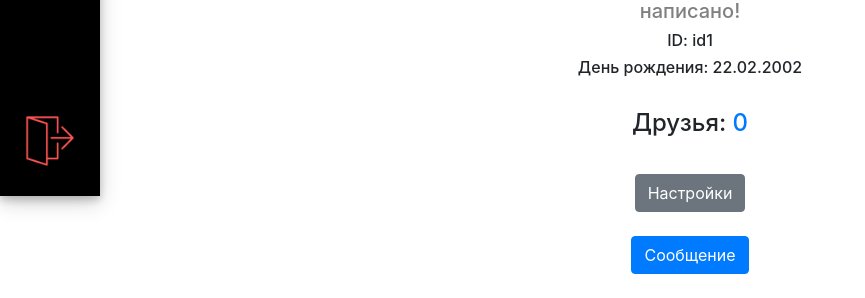
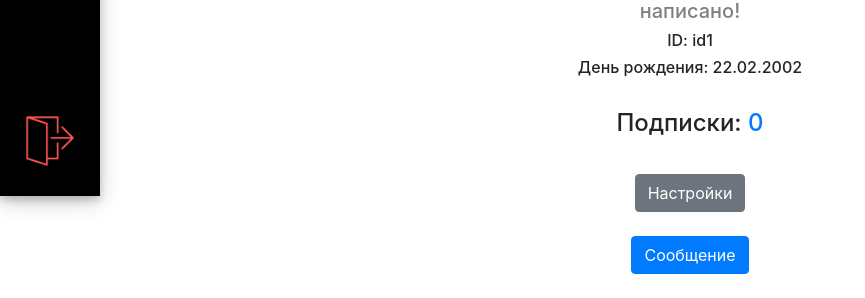
Before and after one commit to HehexOne/PuralSocialNet, a Flask app: a page that uses templates/user_page.html in a window 1280 px wide. Shown: the part 604-902 px from the top of the page, without its empty margins (0-865 px from the left). Run offline with Flask 2, Linux system fonts and the light colour scheme; a user stored in the database is signed in; data comes from the database, SQL or seed files in the repository; both versions use the stored data as it was after the commit; some libraries are stand-ins or nearby versions.

Commit message:
Renamed friends system to subscride system

```diff
--- a/main.py
+++ b/main.py
@@ -244,7 +244,7 @@ def get_friends(identificator, page):
             query = request.form["query"]
     user = User.query.filter_by(
         id=identificator).first()
-    message = "Друзья"
+    message = "Подписки пользователя"
     who = f"{user.name} {user.surname}".title()
     qty = (len(user.Friends) // 20) * page
     if query is not None:
--- a/templates/user_page.html
+++ b/templates/user_page.html
@@ -17,20 +17,20 @@
                 <h6>ID: id{{ user.id }}</h6>
                 <h6>День рождения: {{ user.date }}</h6>
                 <br/>
-                <h4>Друзья: <a href="id{{ user.id }}/friends">{{ qty }}</a></h4>
+                <h4>Подписки: <a href="id{{ user.id }}/friends">{{ qty }}</a></h4>
                 <br/>
             </div>
             <br/>
             {% if session.get("username") != user.username and not is_friends %}
             <form method="post" action="/addfriend/id{{ user.id }}" name="add_friend_form">
                 <input type="hidden" name="api_key" value="{{ session.get('api_key') }}">
-                <button class="btn btn-success">Добавить в друзья</button>
+                <button class="btn btn-success">Подписаться</button>
             </form>
             <br/>
             {% elif session.get("username") != user.username and is_friends %}
             <form method="post" action="/rmfriend/id{{ user.id }}" name="delete_friend_form">
                 <input type="hidden" name="api_key" value="{{ session.get('api_key') }}">
-                <button class="btn btn-danger">Удалить из друзей</button>
+                <button class="btn btn-danger">Отписаться</button>
             </form>
             <br/>
             {% endif %}
```
Also changed, not shown: data.db.
